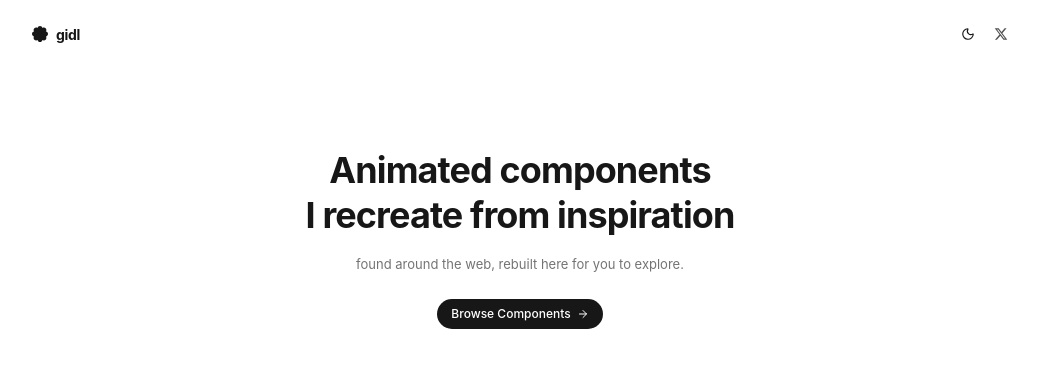
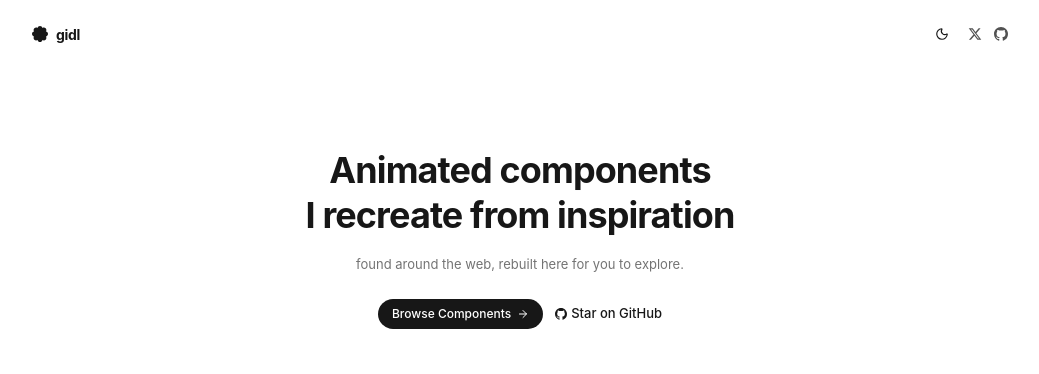
Before and after one commit to heysolomon/gidl, a Next.js app in the folder apps/web/: page / in a window 1280 px wide. Shown: the top 374 px of the page, without its empty margins (120-1159 px from the left). Built offline with nearby package versions, Linux system fonts and the light colour scheme; no server answers.

Commit message:
chore: add GitHub link in page and site header components

```diff
--- a/apps/web/app/page.tsx
+++ b/apps/web/app/page.tsx
@@ -39,14 +39,14 @@ export default function Home() {
           >
             Browse Components <ArrowRight className="w-3 h-3" />
           </Link>
-          {/* <a
+          <a
             href="https://github.com/heysolomon/gidl"
             target="_blank"
             rel="noreferrer"
             className="flex items-center gap-1 text-[13px] font-medium text-neutral-900 dark:text-neutral-100 hover:text-neutral-600 dark:hover:text-neutral-300 transition-colors"
           >
             <GitHubIcon className="w-3 h-3" /> Star on GitHub
-          </a> */}
+          </a>
         </div>
       </main>
 
--- a/apps/web/components/site-header.tsx
+++ b/apps/web/components/site-header.tsx
@@ -83,14 +83,14 @@ export function SiteHeader({
           >
             <XIcon className="w-[14px] h-[14px]" />
           </a>
-          {/* <a
+          <a
             href="https://github.com/heysolomon/gidl"
             target="_blank"
             rel="noreferrer"
             className="text-neutral-600 dark:text-neutral-400 hover:text-neutral-900 dark:hover:text-neutral-100 transition-colors"
           >
             <GitHubIcon className="w-[14px] h-[14px]" />
-          </a> */}
+          </a>
         </div>
       </div>
     </header>
```
